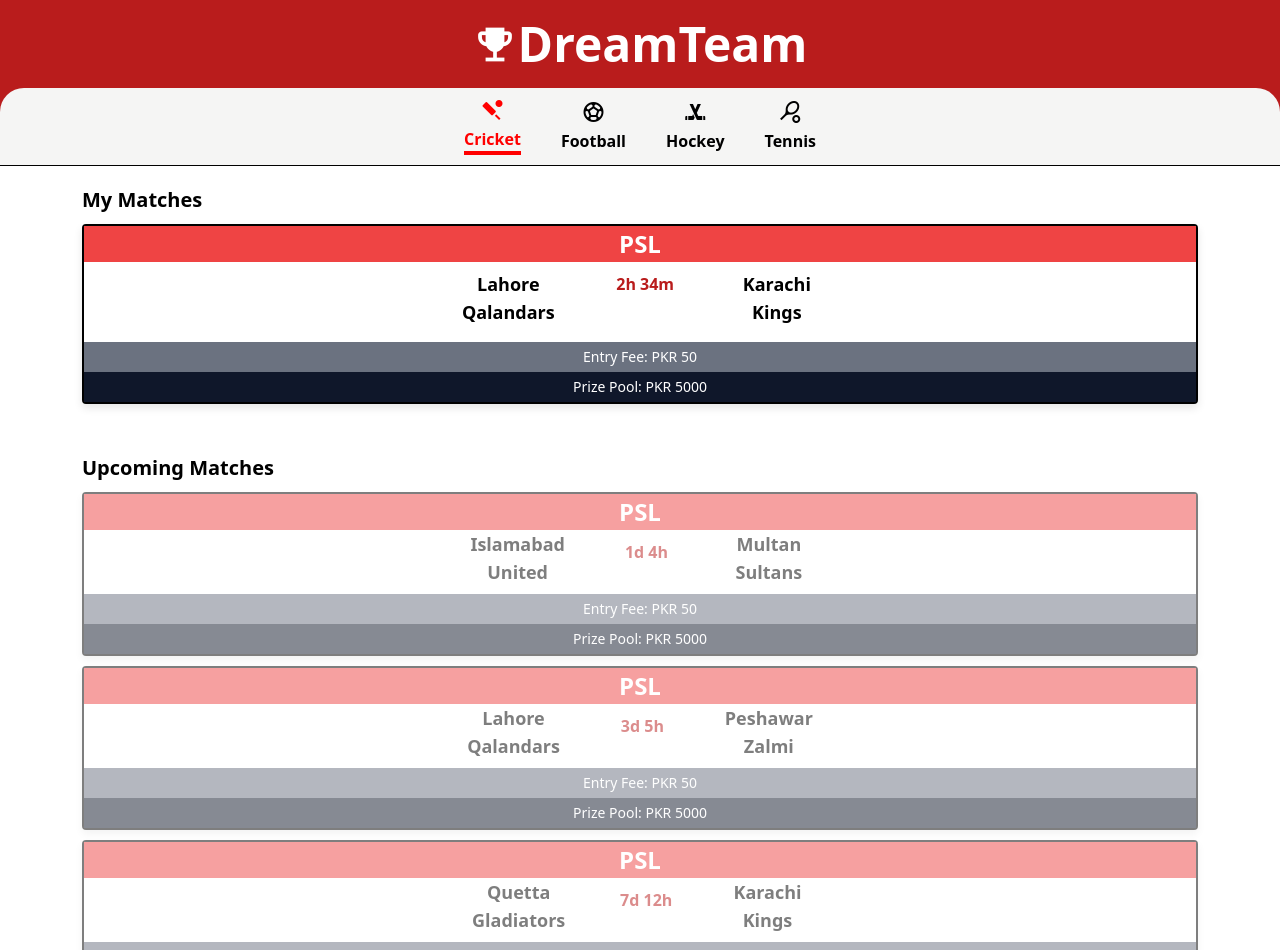
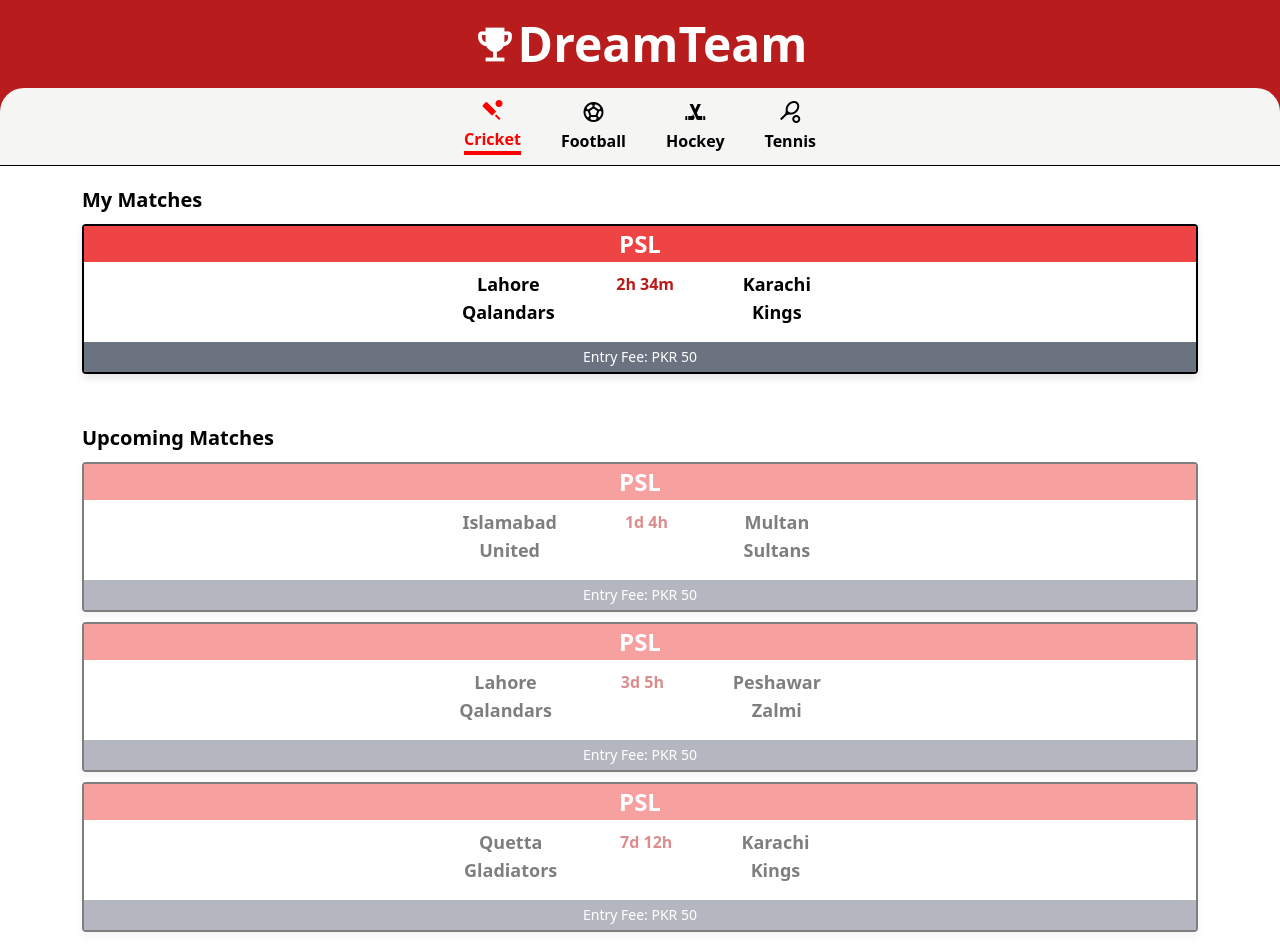
Before and after one commit to TorqueKill/dream-app, a SvelteKit app in the folder web-app/: page /home in a window 1280 px wide. Shown: the top 950 px of the page. Built offline with nearby package versions, Linux system fonts and the light colour scheme.

Commit message:
Update +page.svelte

```diff
--- a/web-app/src/routes/home/+page.svelte
+++ b/web-app/src/routes/home/+page.svelte
@@ -42,7 +42,7 @@
 
                     </div>
                     <div class="prize bg-gray-500 p-2 mt-2 text-center text-sm text-white">Entry Fee: PKR 50</div>
-                    <div class="prize {stone3} p-2  text-center text-sm text-white">Prize Pool: PKR 5000</div>
+
                 </div>
             </div>
 
@@ -54,35 +54,32 @@
                 <div class="matchCard border-black border-2 rounded opacity-50">
                     <div class=" bg-red-500 w-full font-bold text-white">PSL</div>
                     <div class="teams flex">
-                        <div class="team left text-center text-lg font-bold">Islamabad United</div>
+                        <div class="team left text-center text-lg font-bold m-2">Islamabad United</div>
                         <div class="time-remaining text-base text-red-700 font-bold">1d 4h</div>
-                        <div class="team right text-center text-lg font-bold">Multan Sultans</div>
+                        <div class="team right text-center text-lg font-bold m-2">Multan Sultans</div>
 
                     </div>
                     <div class="prize bg-gray-500 p-2 mt-2 text-center text-sm text-white">Entry Fee: PKR 50</div>
-                    <div class="prize {stone3} p-2  text-center text-sm text-white">Prize Pool: PKR 5000</div>
                 </div>
                 <div class="matchCard border-black border-2 rounded opacity-50">
                     <div class=" bg-red-500 w-full font-bold text-white">PSL</div>
                     <div class="teams flex">
-                        <div class="team left text-center text-lg font-bold">Lahore Qalandars</div>
+                        <div class="team left text-center text-lg font-bold m-2">Lahore Qalandars</div>
                         <div class="time-remaining text-base text-red-700 font-bold">3d 5h</div>
-                        <div class="team right text-center text-lg font-bold">Peshawar Zalmi</div>
+                        <div class="team right text-center text-lg font-bold m-2">Peshawar Zalmi</div>
 
                     </div>
                     <div class="prize bg-gray-500 p-2 mt-2 text-center text-sm text-white">Entry Fee: PKR 50</div>
-                    <div class="prize {stone3} p-2  text-center text-sm text-white">Prize Pool: PKR 5000</div>
                 </div>
                 <div class="matchCard border-black border-2 rounded opacity-50">
                     <div class=" bg-red-500 w-full font-bold text-white">PSL</div>
                     <div class="teams flex">
-                        <div class="team left text-center text-lg font-bold">Quetta Gladiators</div>
+                        <div class="team left text-center text-lg font-bold m-2">Quetta Gladiators</div>
                         <div class="time-remaining text-base text-red-700 font-bold">7d 12h</div>
-                        <div class="team right text-center text-lg font-bold">Karachi Kings</div>
+                        <div class="team right text-center text-lg font-bold m-2">Karachi Kings</div>
 
                     </div>
                     <div class="prize bg-gray-500 p-2 mt-2 text-center text-sm text-white">Entry Fee: PKR 50</div>
-                    <div class="prize {stone3} p-2  text-center text-sm text-white">Prize Pool: PKR 5000</div>
                 </div>
 
 
```
